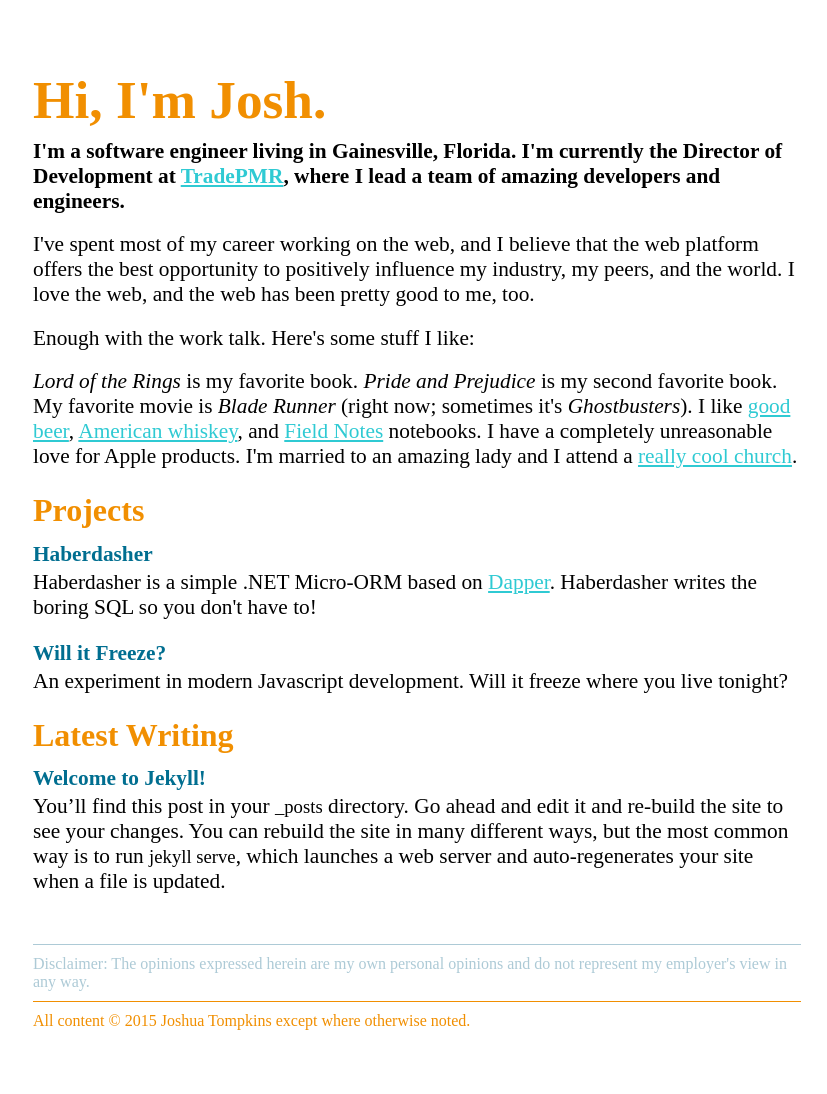
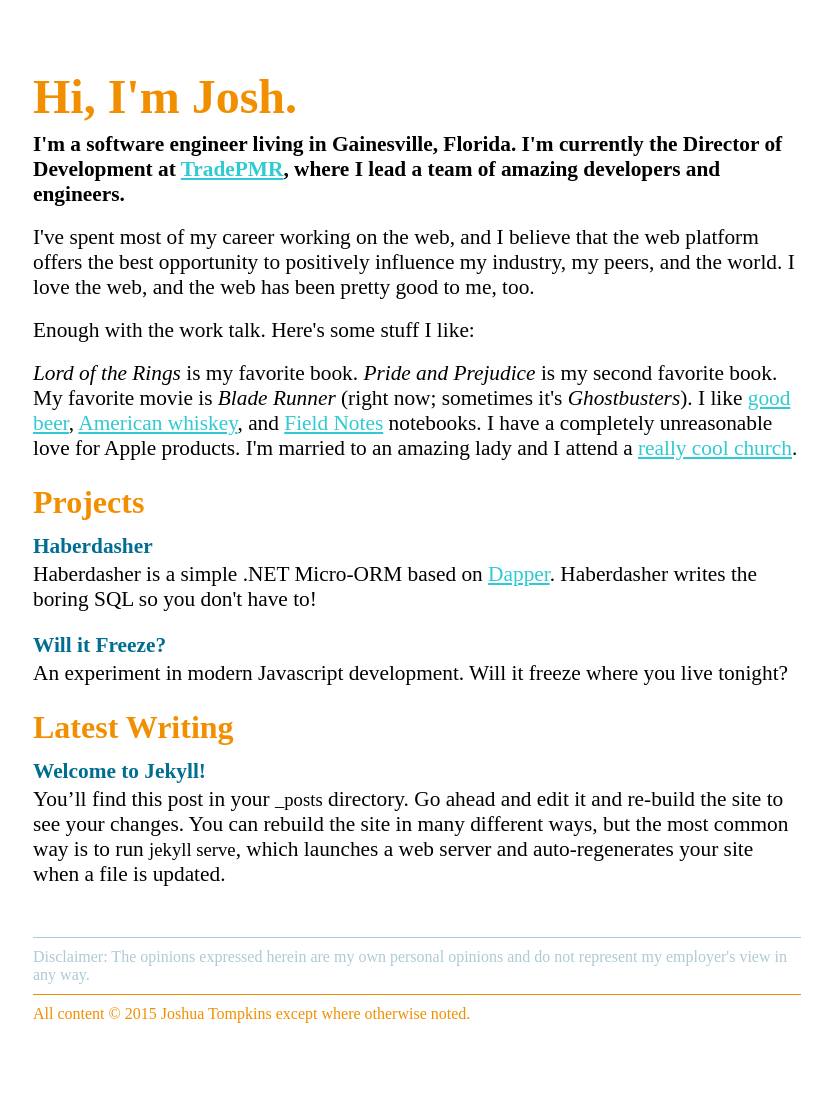
Before and after one commit to jtompkins/joshtompkins.com, a Jekyll site: the page built from index.html, in a window 1280 px wide. Shown: the part 277-1371 px from the top of the page, without its empty margins (223-1050 px from the left). Built offline with Jekyll 4.4.1, drawn with Linux system fonts in a browser that asks for light colours; nearby versions of some CDN libraries.

Commit message:
Still fiddling with font sizes.

```diff
--- /dev/null
+++ b/Gemfile
@@ -0,0 +1,4 @@
+source 'https://rubygems.org'
+
+gem 'jekyll'
+gem 'octopress-autoprefixer'
--- a/_config.yml
+++ b/_config.yml
@@ -12,3 +12,6 @@
 
 # Build settings
 markdown: kramdown
+permalink: pretty
+gems:
+  - octopress-autoprefixer
--- a/_sass/_base.scss
+++ b/_sass/_base.scss
@@ -97,7 +97,7 @@
 	@include heading-serif;
 	@include reset;
 
-	font-size: 2rem;
+	font-size: 1.75rem;
 	line-height: 145%;
 	color: $orange;
 }
--- a/css/main.scss
+++ b/css/main.scss
@@ -17,7 +17,7 @@
 }
 
 .home h1 {
-	font-size: 2.5rem;
+	font-size: 2.25rem;
 }
 
 @include media-query($phone) {
```
Also changed, not shown: Gemfile.lock (added).
